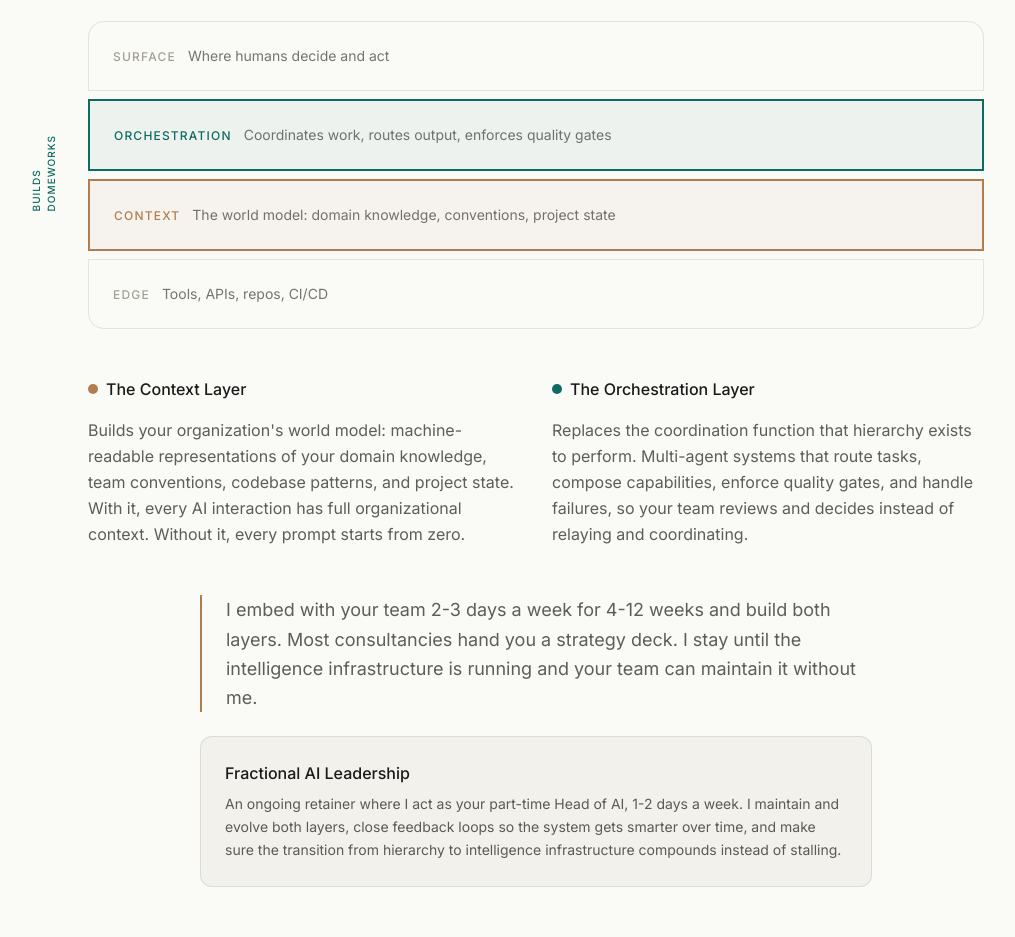
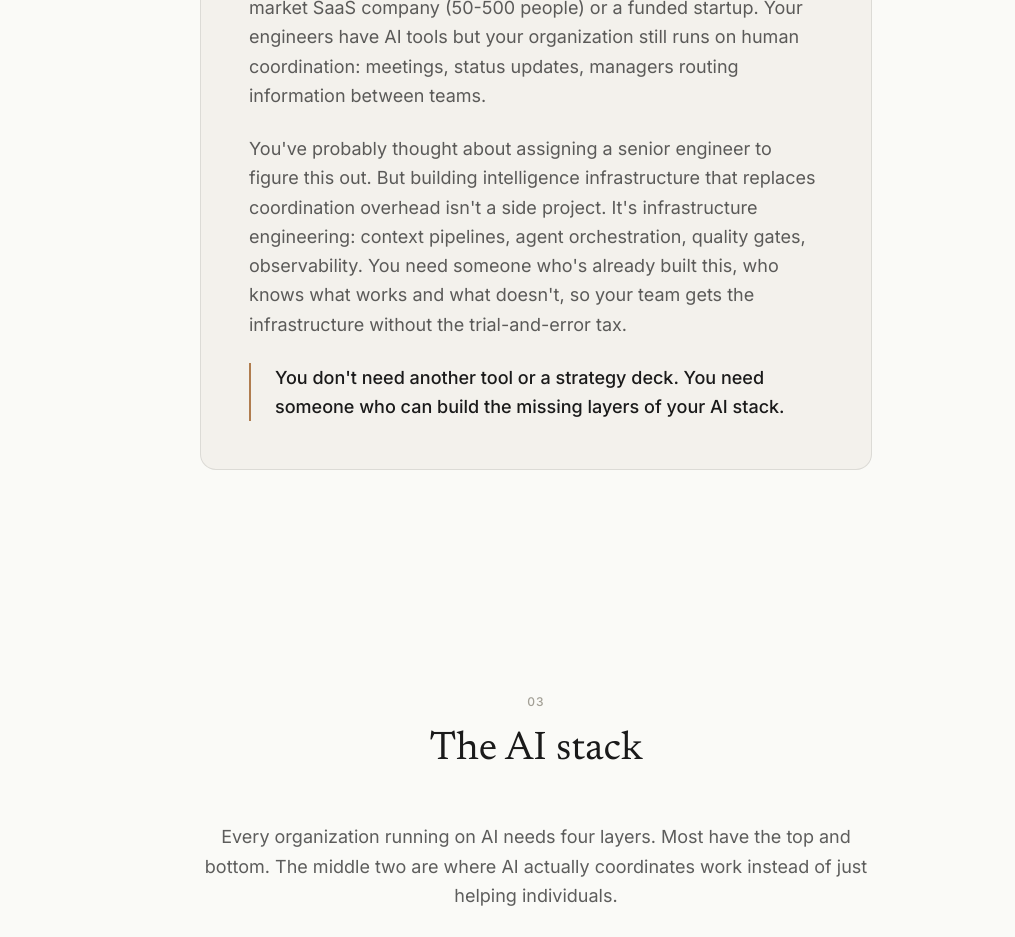
Before and after one commit to prollinson/domeworks-web, a SvelteKit app: page / in a window 1280 px wide. Shown: the part 1860-2797 px from the top of the page, without its empty margins (104-1119 px from the left). Built offline with nearby package versions, Linux system fonts and the light colour scheme.

Commit message:
refactor: reorder homepage sections, rename Intelligence Stack to AI stack

```diff
--- a/src/routes/+page.svelte
+++ b/src/routes/+page.svelte
@@ -137,7 +137,7 @@
         <div class="hero-stat-divider" aria-hidden="true" role="presentation"></div>
         <div class="hero-stat-cell">
           <span class="hero-stat-value font-serif">4 layers</span>
-          <span class="hero-stat-label">Intelligence Stack</span>
+          <span class="hero-stat-label">AI stack</span>
         </div>
       </div>
       <!-- Mobile stats -->
@@ -154,7 +154,7 @@
         <div class="hero-stat-divider" aria-hidden="true" role="presentation"></div>
         <div class="hero-stat-cell-mobile">
           <span class="text-2xl font-serif text-warm-white/95">4 layers</span>
-          <span class="text-xs text-warm-white/70 mt-1 tracking-wider uppercase leading-tight">Intel Stack</span>
+          <span class="text-xs text-warm-white/70 mt-1 tracking-wider uppercase leading-tight">AI stack</span>
         </div>
       </div>
     </div>
@@ -179,14 +179,31 @@
   </div>
 </Section>
 
-<!-- What I Build: The Intelligence Stack -->
-<Section background="white" padding="lg" eyebrow="02" title="The Intelligence Stack">
+<!-- Who This Is For -->
+<Section background="white" padding="lg" eyebrow="02" title="Who this is for">
+  <div class="max-w-2xl mx-auto" use:reveal>
+    <div class="p-8 md:p-12 bg-stone rounded-2xl border border-charcoal/10">
+      <p class="text-lg text-charcoal/70 leading-relaxed mb-6">
+        You're a <strong class="text-charcoal">VP of Engineering, Head of Engineering, or CTO</strong> at a mid-market SaaS company (50-500 people) or a funded startup. Your engineers have AI tools but your organization still runs on human coordination: meetings, status updates, managers routing information between teams.
+      </p>
+      <p class="text-lg text-charcoal/70 leading-relaxed mb-6">
+        You've probably thought about assigning a senior engineer to figure this out. But building intelligence infrastructure that replaces coordination overhead isn't a side project. It's infrastructure engineering: context pipelines, agent orchestration, quality gates, observability. You need someone who's already built this, who knows what works and what doesn't, so your team gets the infrastructure without the trial-and-error tax.
+      </p>
+      <p class="text-lg text-charcoal leading-relaxed font-medium border-l-2 border-copper pl-6">
+        You don't need another tool or a strategy deck. You need someone who can build the missing layers of your AI stack.
+      </p>
+    </div>
+  </div>
+</Section>
+
+<!-- The AI Stack -->
+<Section background="white" padding="lg" eyebrow="03" title="The AI stack">
   <div class="max-w-4xl mx-auto" use:reveal>
     <p class="text-lg text-charcoal/70 leading-relaxed text-center mb-12 max-w-2xl mx-auto">
-      Every organization running on AI needs four layers. Most companies have the top and bottom but are missing the middle two.
+      Every organization running on AI needs four layers. Most have the top and bottom. The middle two are where AI actually coordinates work instead of just helping individuals.
     </p>
 
-    <!-- Intelligence Stack visual diagram -->
+    <!-- AI Stack visual diagram -->
     <div class="space-y-2 mb-12">
       <div class="rounded-t-2xl border border-charcoal/10 bg-warm-white p-5 md:p-6">
         <div class="flex items-baseline gap-3">
@@ -197,14 +214,14 @@
       <div class="border-2 border-primary bg-primary/5 p-5 md:p-6 relative">
         <span class="absolute -left-px top-1/2 -translate-y-1/2 -translate-x-full text-[10px] font-medium tracking-widest text-primary uppercase hidden md:block" style="writing-mode: vertical-lr; transform: rotate(180deg) translateX(100%) translateY(-50%);">DomeWorks builds</span>
         <div class="flex items-baseline gap-3">
-          <span class="text-xs font-medium tracking-widest text-primary uppercase shrink-0">Orchestration</span>
-          <span class="text-charcoal/60 text-sm">Coordinates work, routes output, enforces quality gates</span>
+          <span class="text-xs font-medium tracking-widest text-primary uppercase shrink-0">Agent Coordination</span>
+          <span class="text-charcoal/60 text-sm">Routes work, validates output, closes feedback loops</span>
         </div>
       </div>
       <div class="border-2 border-copper bg-copper/5 p-5 md:p-6">
         <div class="flex items-baseline gap-3">
-          <span class="text-xs font-medium tracking-widest text-copper uppercase shrink-0">Context</span>
-          <span class="text-charcoal/60 text-sm">The world model: domain knowledge, conventions, project state</span>
+          <span class="text-xs font-medium tracking-widest text-copper uppercase shrink-0">Context System</span>
+          <span class="text-charcoal/60 text-sm">Domain knowledge, team conventions, project state — fed into every AI interaction</span>
         </div>
       </div>
       <div class="rounded-b-2xl border border-charcoal/10 bg-warm-white p-5 md:p-6">
@@ -220,42 +237,34 @@
       <div class="space-y-4">
         <h3 class="font-medium text-charcoal flex items-center gap-2">
           <span class="w-2.5 h-2.5 rounded-full bg-copper"></span>
-          The Context Layer
+          The context system
         </h3>
         <p class="text-charcoal/70 leading-relaxed">
-          Builds your organization's world model: machine-readable representations of your domain knowledge, team conventions, codebase patterns, and project state. With it, every AI interaction has full organizational context. Without it, every prompt starts from zero.
+          Builds your organization's world model: domain knowledge, team conventions, codebase patterns, and project state in machine-readable form. With it, every AI interaction has full organizational context. Without it, every prompt starts from zero.
         </p>
       </div>
       <div class="space-y-4">
         <h3 class="font-medium text-charcoal flex items-center gap-2">
           <span class="w-2.5 h-2.5 rounded-full bg-primary"></span>
-          The Orchestration Layer
+          Agent coordination
         </h3>
         <p class="text-charcoal/70 leading-relaxed">
-          Replaces the coordination function that hierarchy exists to perform. Multi-agent systems that route tasks, compose capabilities, enforce quality gates, and handle failures, so your team reviews and decides instead of relaying and coordinating.
+          Replaces the coordination work that hierarchy exists to perform. Multi-agent systems that route tasks, validate output, and handle failures — so your team reviews and decides instead of relaying and coordinating.
         </p>
       </div>
     </div>
 
     <div class="max-w-2xl mx-auto space-y-6">
       <p class="text-lg text-charcoal/70 leading-relaxed border-l-2 border-copper pl-6">
-        I embed with your team 2-3 days a week for 4-12 weeks and build both layers. Most consultancies hand you a strategy deck. I stay until the intelligence infrastructure is running and your team can maintain it without me.
+        I embed with your team 2–3 days a week and build both layers. Most consultancies hand you a strategy deck. I stay until the context system and agent coordination are running and your team can maintain them without me.
       </p>
-
-      <!-- Fractional AI Leadership -->
-      <div class="p-6 bg-stone rounded-xl border border-charcoal/10">
-        <h3 class="font-medium text-charcoal mb-2">Fractional AI Leadership</h3>
-        <p class="text-charcoal/70 leading-relaxed text-sm">
-          An ongoing retainer where I act as your part-time Head of AI, 1-2 days a week. I maintain and evolve both layers, close feedback loops so the system gets smarter over time, and make sure the transition from hierarchy to intelligence infrastructure compounds instead of stalling.
-        </p>
-      </div>
     </div>
   </div>
 </Section>
 
 <!-- How It Works -->
-<Section id="how-it-works" background="muted" padding="lg" eyebrow="03" title="How it works">
-  <div class="grid md:grid-cols-3 gap-6 max-w-5xl mx-auto" use:reveal={{ stagger: true, staggerDelay: 150 }}>
+<Section id="how-it-works" background="muted" padding="lg" eyebrow="04" title="How it works">
+  <div class="grid grid-cols-1 sm:grid-cols-2 lg:grid-cols-4 gap-6 max-w-7xl mx-auto" use:reveal={{ stagger: true, staggerDelay: 150 }}>
     <a href="/scan/" class="group p-8 bg-warm-white rounded-2xl border border-charcoal/10 hover:border-primary card-lift flex flex-col">
       <span class="inline-block px-3 py-1 text-xs font-medium text-primary bg-primary/10 rounded-full mb-4 w-fit">
         Start here
@@ -284,27 +293,22 @@
       <h3 class="text-xl font-medium text-charcoal mb-2">Orchestration Build</h3>
       <p class="text-2xl font-normal font-serif text-charcoal mb-4">4–12 weeks</p>
       <p class="text-charcoal/60 text-sm flex-grow">
-        I build the Orchestration Layer: multi-agent coordination, quality gates, output routing. Your team goes from "AI helps individual engineers" to "AI coordinates our work."
+        I build the agent coordination layer: multi-agent workflows, quality gates, output routing. Your team goes from "AI helps individuals" to "AI coordinates our work."
       </p>
       <p class="mt-4 text-sm text-charcoal/50">Day rate, scoped from assessment</p>
     </a>
-  </div>
-</Section>
 
-<!-- Who This Is For -->
-<Section background="white" padding="lg" eyebrow="04" title="Who this is for">
-  <div class="max-w-2xl mx-auto" use:reveal>
-    <div class="p-8 md:p-12 bg-stone rounded-2xl border border-charcoal/10">
-      <p class="text-lg text-charcoal/70 leading-relaxed mb-6">
-        You're a <strong class="text-charcoal">VP of Engineering, Head of Engineering, or CTO</strong> at a mid-market SaaS company (50-500 people) or a funded startup. Your engineers have AI tools but your organization still runs on human coordination: meetings, status updates, managers routing information between teams.
+    <a href="/fractional/" class="group p-8 bg-warm-white rounded-2xl border border-charcoal/10 hover:border-copper card-lift flex flex-col">
+      <span class="inline-block px-3 py-1 text-xs font-medium text-copper bg-copper/10 rounded-full mb-4 w-fit">
+        What comes after
+      </span>
+      <h3 class="text-xl font-medium text-charcoal mb-2">Fractional AI Leadership</h3>
+      <p class="text-2xl font-normal font-serif text-charcoal mb-4">Monthly retainer</p>
+      <p class="text-charcoal/60 text-sm flex-grow">
+        1–2 days/week. I maintain and evolve the context system and agent coordination, close feedback loops, and make sure the infrastructure compounds as your org changes.
       </p>
-      <p class="text-lg text-charcoal/70 leading-relaxed mb-6">
-        You've probably thought about assigning a senior engineer to figure this out. But building intelligence infrastructure that replaces coordination overhead isn't a side project. It's infrastructure engineering: context pipelines, agent orchestration, quality gates, observability. You need someone who's already built this, who knows what works and what doesn't, so your team gets the infrastructure without the trial-and-error tax.
-      </p>
-      <p class="text-lg text-charcoal leading-relaxed font-medium border-l-2 border-copper pl-6">
-        You don't need another tool or a strategy deck. You need someone who can build the missing layers of your Intelligence Stack.
-      </p>
-    </div>
+      <p class="mt-4 text-sm text-copper font-medium group-hover:underline">Learn more &rarr;</p>
+    </a>
   </div>
 </Section>
 
```
